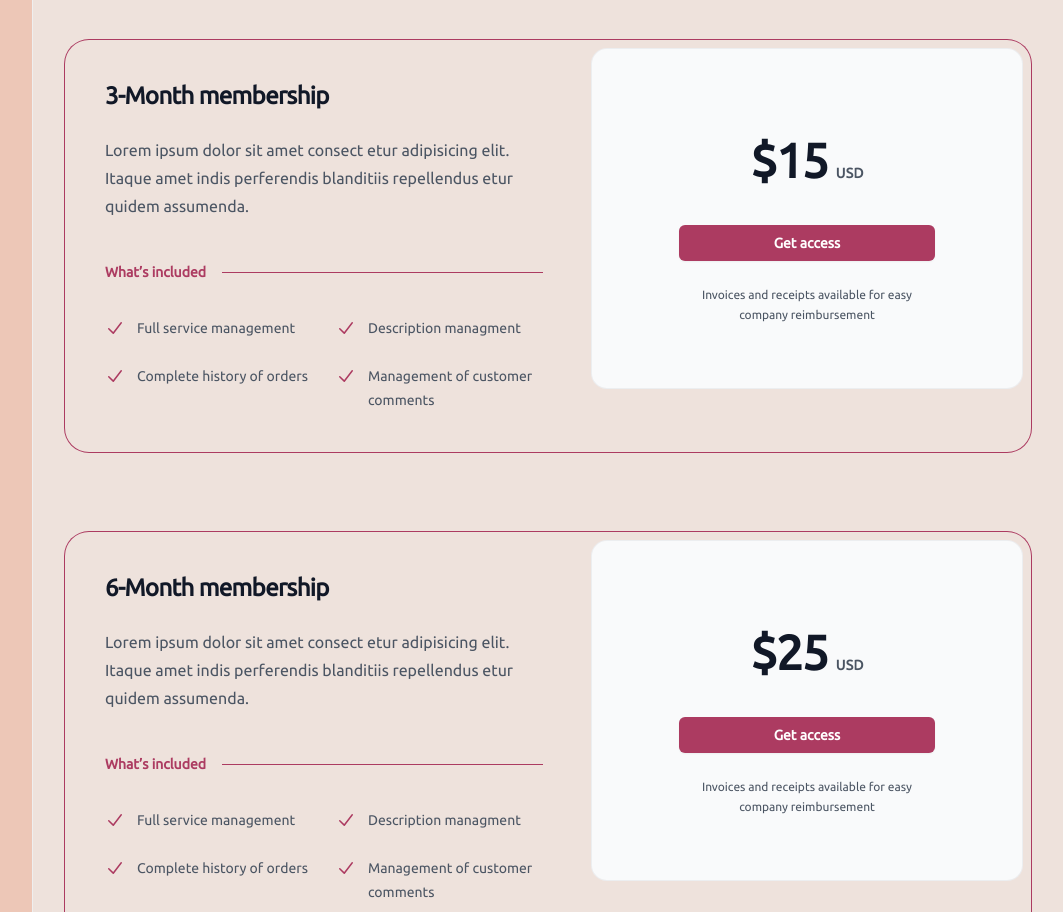
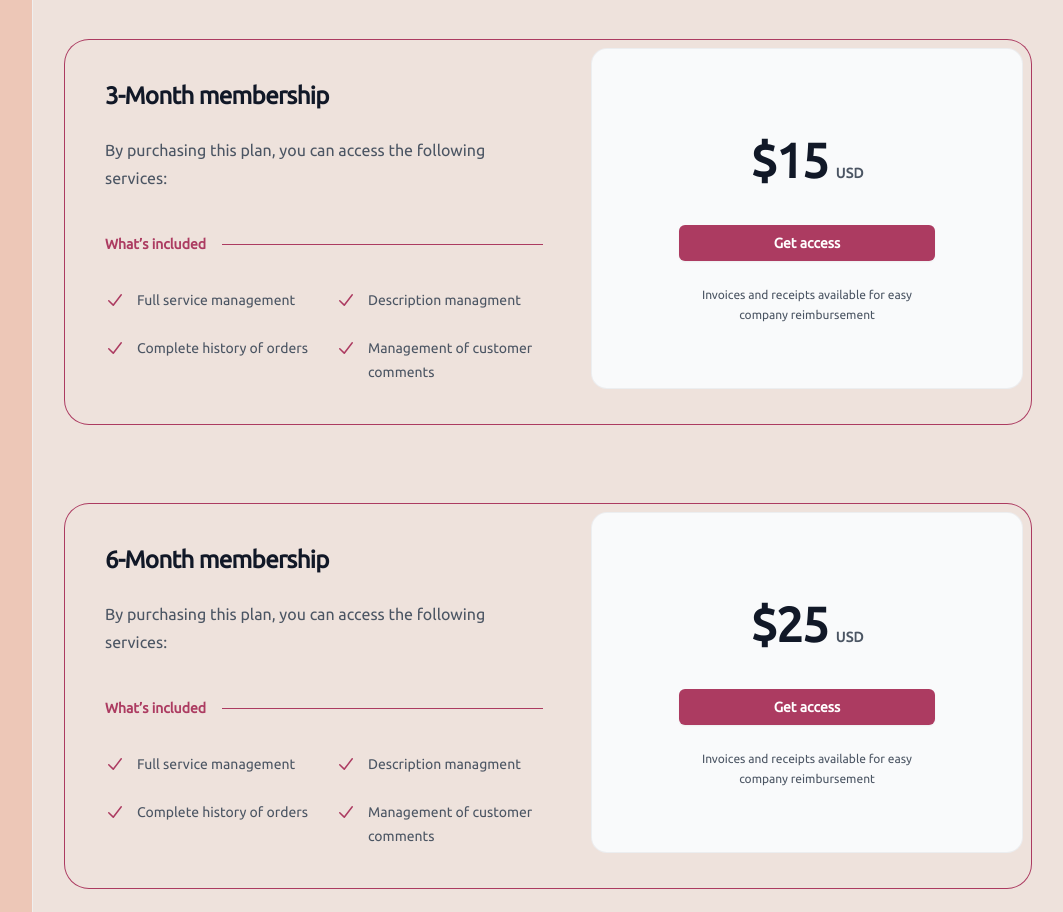
Before and after one commit to Untitled-IUST/Frontend-management, a React (Create React App) app in the folder untitled/: page /PremiumPlans in a window 1280 px wide. Shown: the part 760-1672 px from the top of the page, without its empty margins (217-1280 px from the left). Built offline with nearby package versions, Linux system fonts and the light colour scheme; no server answers; a web font is replaced by a local one.

Commit message:
minor changes

```diff
--- a/untitled/src/Components/PremiumPlans/Pricing.css
+++ b/untitled/src/Components/PremiumPlans/Pricing.css
@@ -1,3 +1,4 @@
 .all-premium{
   background-color: #eee2dc;
+  width: 100%;
 }
--- a/untitled/src/Components/PremiumPlans/Pricing.jsx
+++ b/untitled/src/Components/PremiumPlans/Pricing.jsx
@@ -109,9 +109,7 @@ export default function Example() {
               3-Month membership
             </h3>
             <p className="mt-6 text-base leading-7 text-gray-600">
-              Lorem ipsum dolor sit amet consect etur adipisicing elit. Itaque
-              amet indis perferendis blanditiis repellendus etur quidem
-              assumenda.
+            By purchasing this plan, you can access the following services:
             </p>
             <div className="mt-10 flex items-center gap-x-4">
               <h4 className="flex-none text-sm font-semibold leading-6 text-ac3b61">
@@ -167,9 +165,7 @@ export default function Example() {
               6-Month membership
             </h3>
             <p className="mt-6 text-base leading-7 text-gray-600">
-              Lorem ipsum dolor sit amet consect etur adipisicing elit. Itaque
-              amet indis perferendis blanditiis repellendus etur quidem
-              assumenda.
+            By purchasing this plan, you can access the following services:
             </p>
             <div className="mt-10 flex items-center gap-x-4">
               <h4 className="flex-none text-sm font-semibold leading-6 text-ac3b61">
```
